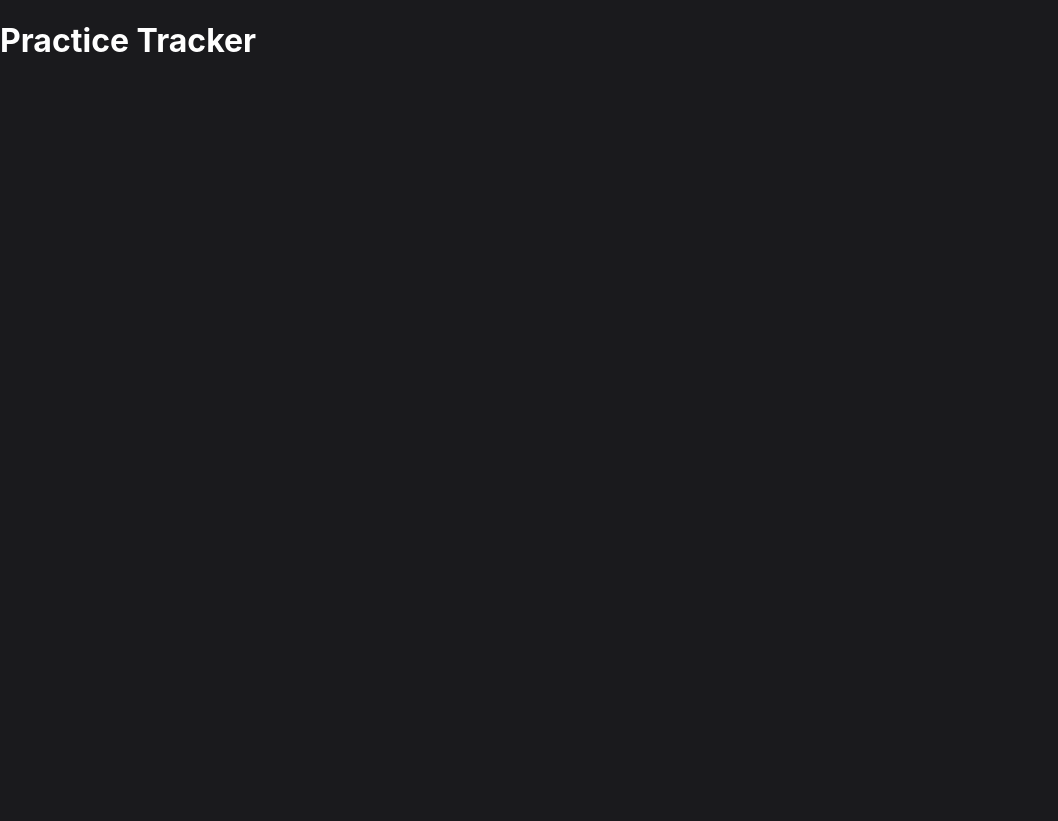
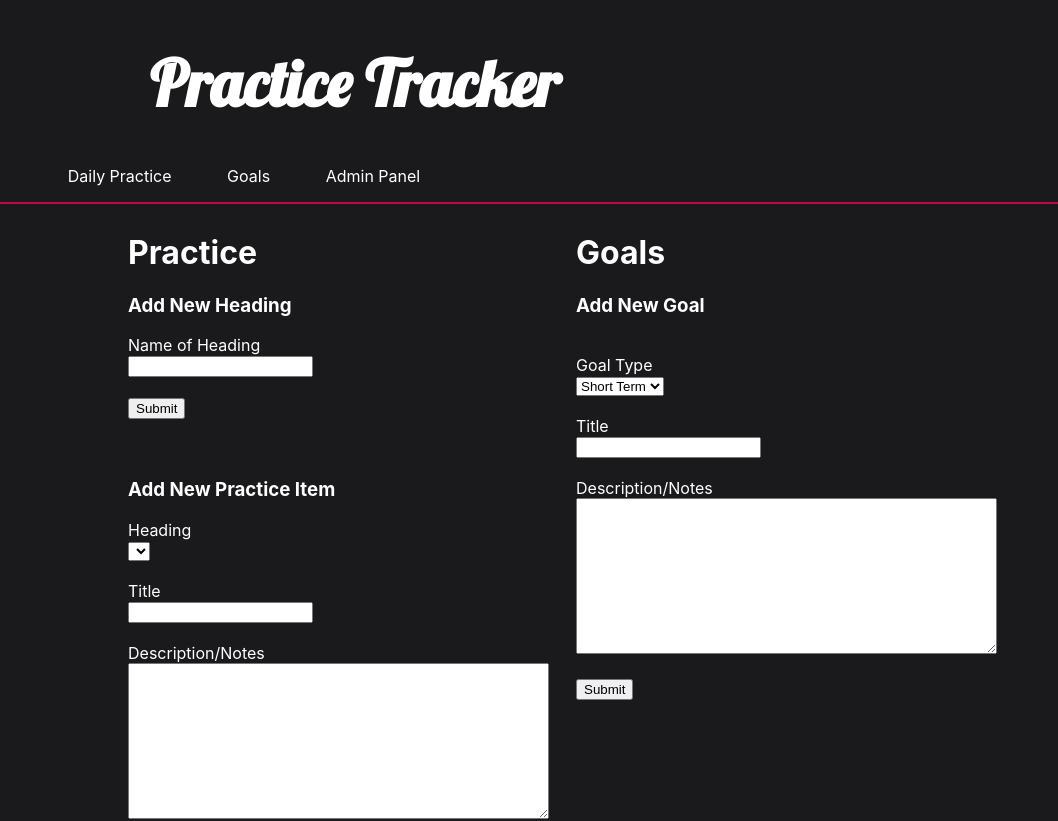
Before and after one commit to blevinspercussion/practice-tracker, a React (Create React App) app: page /adminpanel in a window 1280 px wide. Shown: the top 821 px of the page, without its empty margins (0-1058 px from the left). Before the commit the page ends 800 px from the top, so only its background shows below. Built offline with nearby package versions, Linux system fonts and the light colour scheme; a web font is replaced by a local one.

Commit message:
Added 'Description/Notes' textarea for Goals in AdminPanel

```diff
--- a/src/App.js
+++ b/src/App.js
@@ -1,10 +1,45 @@
 import './App.css';
-import './fonts/Pacifico-Regular.ttf'
+import AdminPanel from './components/AdminPanel';
+import Home from './components/Home';
+import Header from './components/Header';
+import Footer from './components/Footer';
+import Goals from './components/Goals';
+import DailyPractice from './components/DailyPractice';
+import { BrowserRouter as Router, Link, Route, Routes } from 'react-router-dom';
+import { useState } from 'react';
 
 function App() {
+
+  // Initialize state
+  const [headings, setHeadings] = useState([]);
+  const [dailyPractice, setDailyPractice] = useState([]);
+  const [shortTermGoals, setShortTermGoals] = useState([]);
+  const [longTermGoals, setLongTermGoals] = useState([]);
+
+  // Functions
+  const addHeading = (heading) => {
+    setHeadings(headings.concat(heading));
+  }
+
+
   return (
     <div className="App">
-      <h1 className='title'>Practice Tracker</h1>
+      <Router>
+        <Header />
+        <Routes>
+          <Route path="/" element={ <Home /> } />
+          <Route path="/dailypractice" element={ <DailyPractice /> } />
+          <Route path="/goals" element={ <Goals /> } />
+          <Route path="/adminpanel" element={ <AdminPanel
+                                                    headings={headings}
+                                                    dailyPractice={dailyPractice}
+                                                    shortTermGoals={shortTermGoals}
+                                                    longTermGoals={longTermGoals}
+                                                    addHeading={addHeading}
+                                                    /> } />
+        </Routes>
+      </Router>
+      <Footer />
     </div>
   );
 }
--- a/src/components/AdminPanel.jsx
+++ b/src/components/AdminPanel.jsx
@@ -84,6 +84,11 @@ function AdminPanel ({ headings, dailyPractice, shortTermGoals, longTermGoals, a
                     <input type="text" />
                     <br />
                     <br />
+                    <label>Description/Notes</label>
+                    <br />
+                    <textarea cols={50} rows={10} />
+                    <br />
+                    <br />
                     <input type="submit" />
                 </form>
                 <br />
```
Also changed, not shown: src/App.jsx (deleted, +0 -47 lines).
